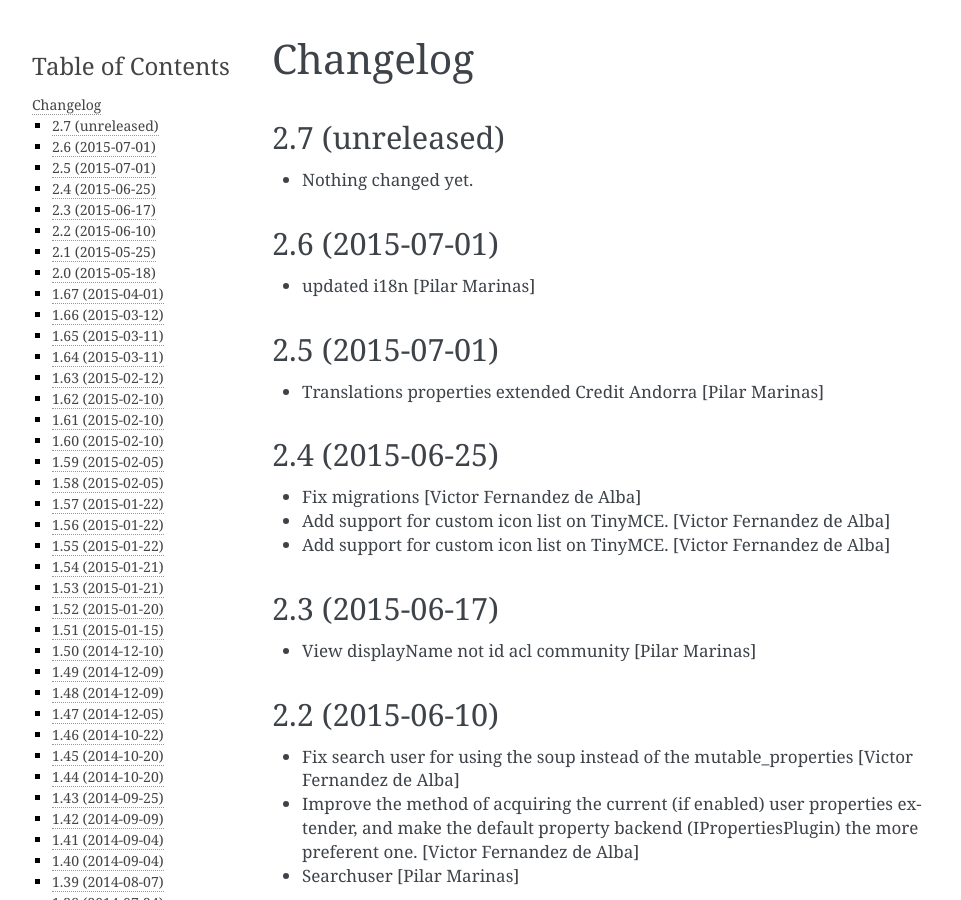
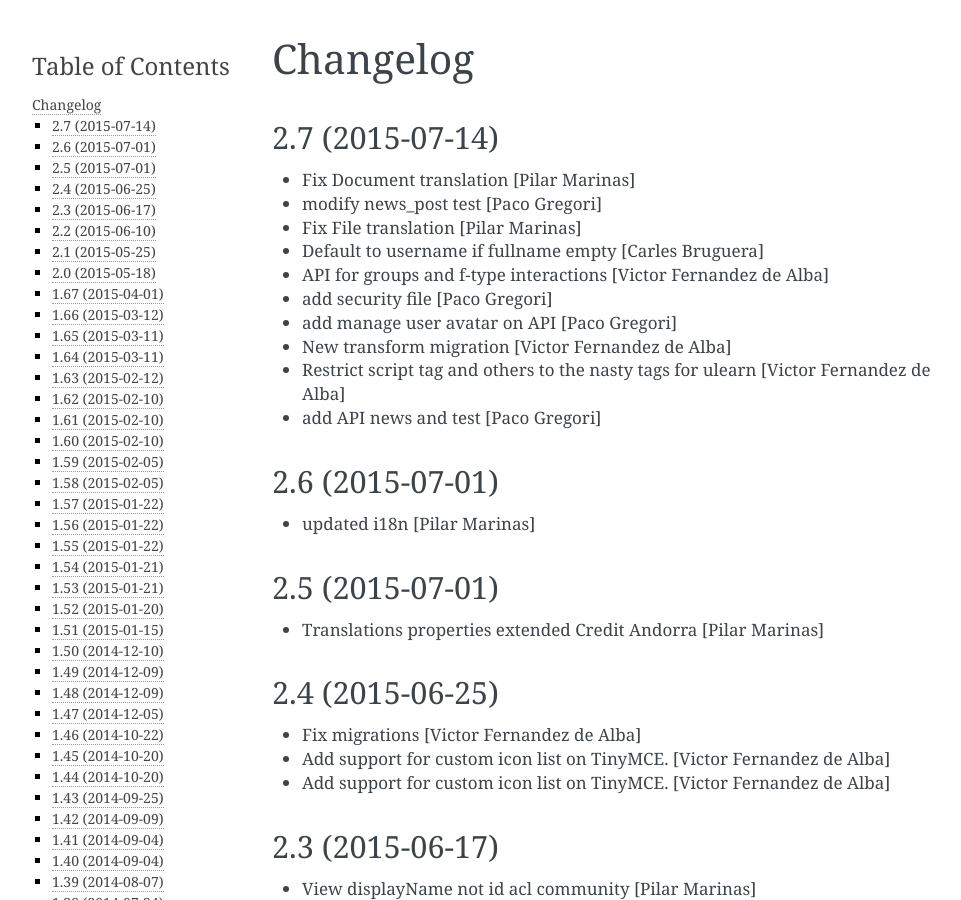
Before and after one commit to UPCnet/ulearn.core, a Sphinx documentation site: the page built from docs/HISTORY.rst, in a window 1280 px wide and 900 px high. Shown: the whole window, without its empty margins (148-1109 px from the left). Built offline with Sphinx 7.4.7, drawn with Linux system fonts in a browser that asks for light colours; pages that are not in the unit, such as notebooks, are missing from menus.

Commit message:
Preparing release 2.7

```diff
--- a/docs/HISTORY.rst
+++ b/docs/HISTORY.rst
@@ -1,11 +1,19 @@
 Changelog
 =========
 
-2.7 (unreleased)
+2.7 (2015-07-14)
 ----------------
 
-- Nothing changed yet.
-
+* Fix Document translation [Pilar Marinas]
+* modify news_post test [Paco Gregori]
+* Fix File translation [Pilar Marinas]
+* Default to username if fullname empty [Carles Bruguera]
+* API for groups and f-type interactions [Victor Fernandez de Alba]
+* add security file [Paco Gregori]
+* add manage user avatar on API [Paco Gregori]
+* New transform migration [Victor Fernandez de Alba]
+* Restrict script tag and others to the nasty tags for ulearn [Victor Fernandez de Alba]
+* add API news and test [Paco Gregori]
 
 2.6 (2015-07-01)
 ----------------
--- a/setup.py
+++ b/setup.py
@@ -1,7 +1,7 @@
 from setuptools import setup, find_packages
 import os
 
-version = '2.7.dev0'
+version = '2.7'
 
 README = open('README.rst').read()
 HISTORY = open(os.path.join('docs', 'HISTORY.rst')).read()
```
